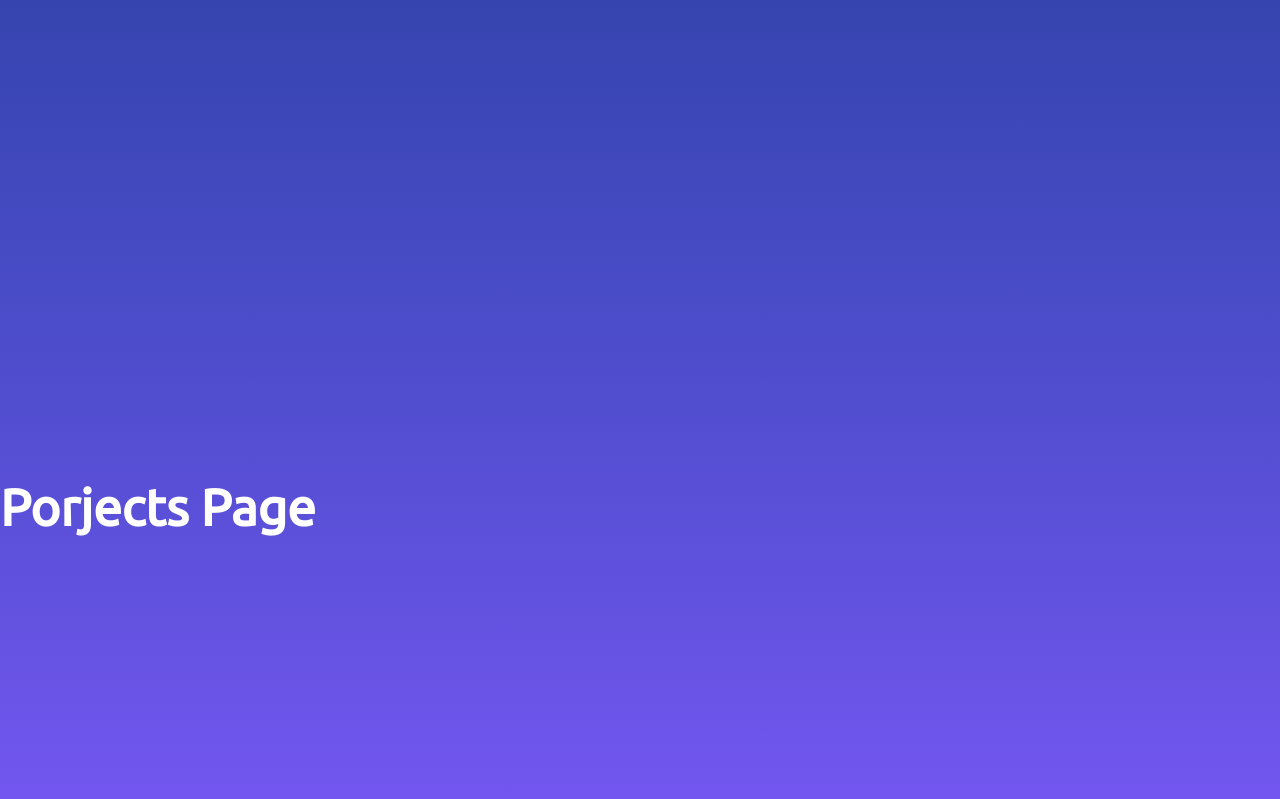
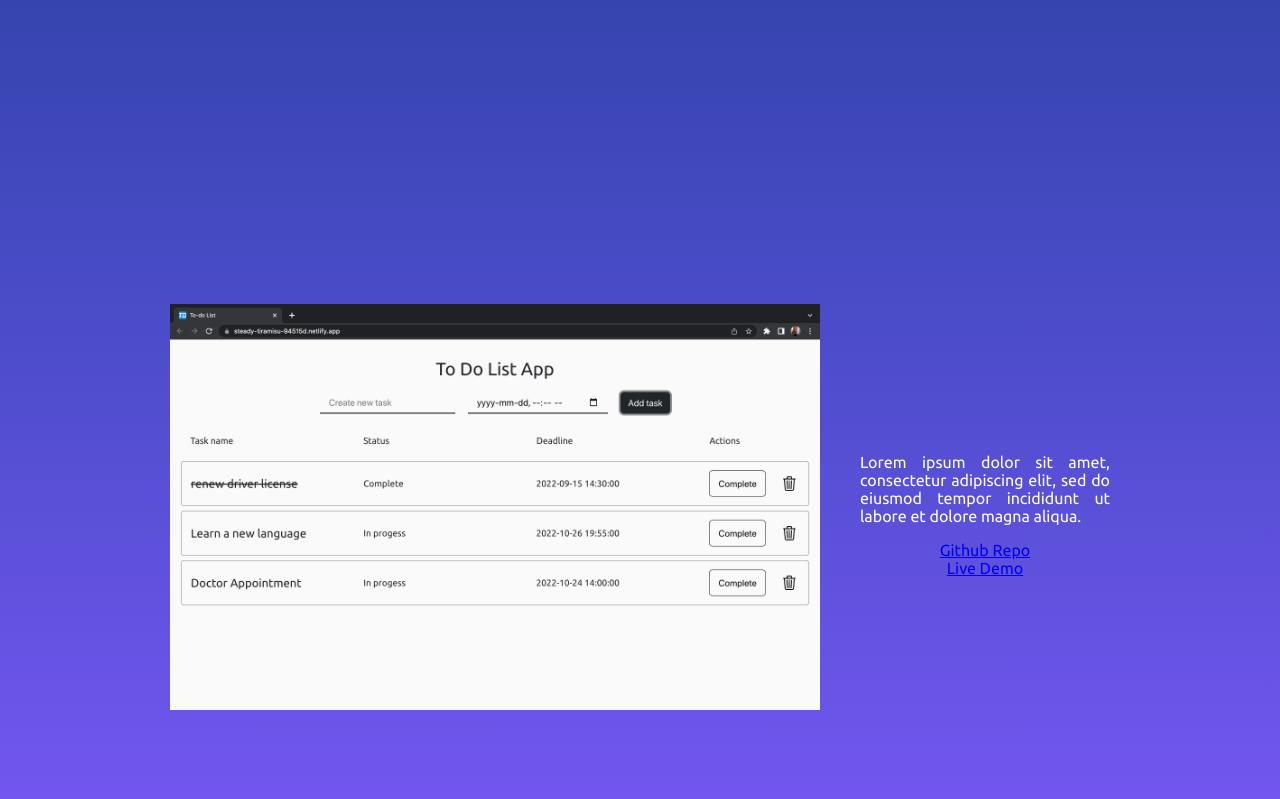
Before and after one commit to octopus175/Portfolio_Site, a React (Create React App) app: page / in a window 1280 px wide. Shown: the part 1493-2292 px from the top of the page. Built offline with nearby package versions, Linux system fonts and the light colour scheme.

Commit message:
add projects cards

```diff
--- a/src/Components/Projects/Projects.jsx
+++ b/src/Components/Projects/Projects.jsx
@@ -1,8 +1,32 @@
 import './Projects.style.css'
+import image from '../../Assets/Images/to-do-list-app.png'
+
 function Projects() {
+    const displayProjects = () => {
+        return (
+            <div className='project-card'>
+                <img alt='project_name' src={image} className='project-card-image'></img>
+                <div className='project-card-detail'>
+                    <p className='project-card-detail-text'>
+                    Lorem ipsum dolor sit amet, consectetur adipiscing elit, sed do eiusmod tempor incididunt ut labore et dolore magna aliqua.
+                    </p>
+                    <div className='project-card-detail-techstacks'>
+
+                    </div>
+                    <div className='project-card-detail-links'>
+                        <a href='https://github.com/octopus175/to-do-list-app' target="_blank" rel="noreferrer">Github Repo</a>
+                        <a href='https://steady-tiramisu-94515d.netlify.app/' target="_blank" rel="noreferrer">Live Demo</a>
+                    </div>
+                </div>
+            </div>
+        )
+    }
+
     return(
         <section id="projects" className='projects'>
-            <h1>Porjects Page</h1>
+            <div>
+                {displayProjects()}
+            </div>
         </section>
     )
 }
--- a/src/Components/Projects/Projects.style.css
+++ b/src/Components/Projects/Projects.style.css
@@ -1,6 +1,34 @@
 .projects{
-    display: grid;
+    display: flex;
     min-height: 100vh;
     color: #fff;
+    justify-content: center;
     align-items: center;
+    flex-direction: column;
 }
+
+.project-card {
+    display: flex;
+    justify-content: center;
+    align-items: center;
+    flex-wrap: wrap;
+    gap: 2.5rem;
+}
+
+.project-card-image {
+    max-width: 650px;
+}
+
+.project-card-detail {
+    display: flex;
+    flex-flow: column nowrap;
+    max-width: 250px;
+}
+
+.project-card-detail-links{
+    display: flex;
+    flex-direction: column;
+}
+.project-card-detail-text{
+    text-align: justify;
+}
```
Also changed, not shown: src/Assets/Images/to-do-list-app.png (added).
